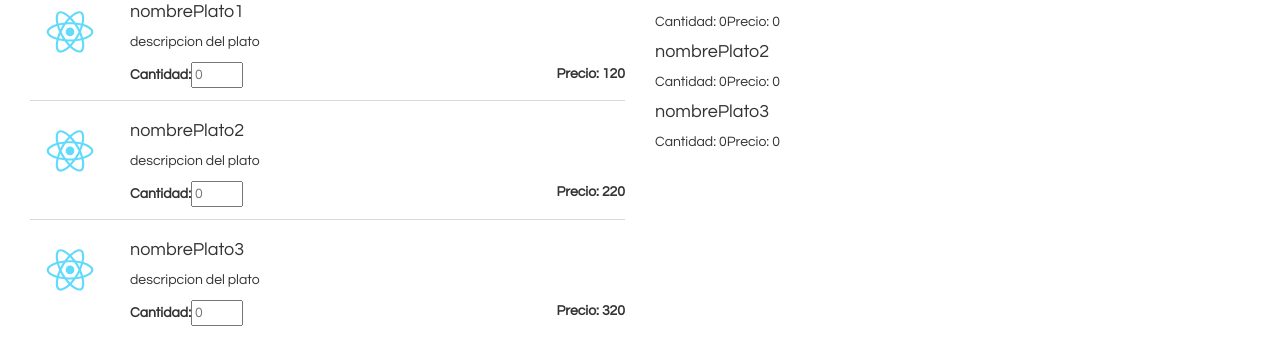
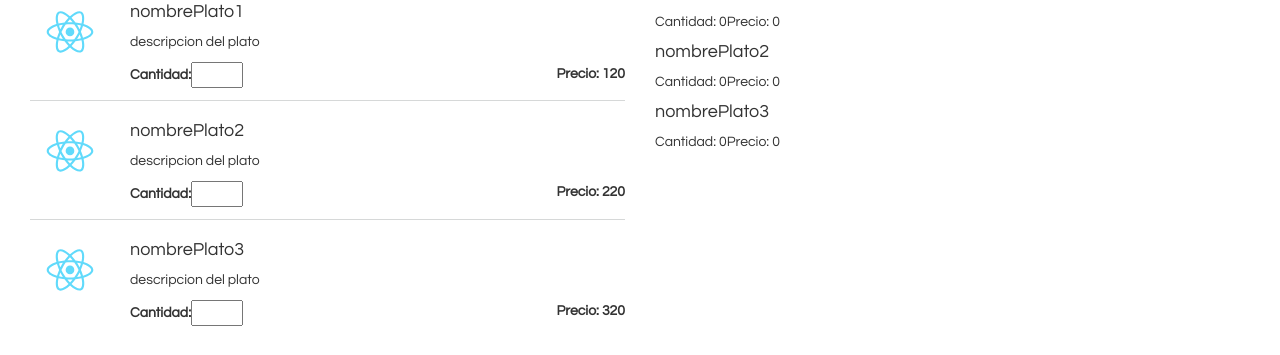
Before and after one commit to germanps/Restaurante, a React (Create React App) app: page / in a window 1280 px wide. Shown: the part 1404-1759 px from the top of the page. Built offline with nearby package versions, Linux system fonts and the light colour scheme.

Commit message:
Fix bugs Ordenar

```diff
--- a/src/components/Ordenar/Ordenar.js
+++ b/src/components/Ordenar/Ordenar.js
@@ -3,14 +3,14 @@ import './Ordenar.css';
 
 class Ordenar extends Component{
     actualizarCantidad(e){
-        this.props.hacerPedido(this.props.indice, event.target.value);
+        this.props.hacerPedido(this.props.indice, e.target.value);
     }
     render(){
         return(
             <div className="ordenar-inputs">
                 <div className="ordenar-inputs-cantidad">
                     <label> Cantidad: </label>
-                    <input onChange={this.actualizarCantidad.bind(this)} type="number" min='0' max='20' placeholder="0"/>
+                    <input onChange={this.actualizarCantidad.bind(this)} type="number" min="0" max="20" />
                 </div>
 
                 <label className="ordenar-inputs-precio"> Precio: {this.props.precio}</label>
--- a/src/components/Platos/Platos.js
+++ b/src/components/Platos/Platos.js
@@ -14,7 +14,7 @@ class Platos extends Component {
                     <div className="plato-contenido">
                         <h4 className="plato-title">{plato.nombre}</h4>
                         <p className="plato-descripcion">{plato.descripcion}</p>
-                        <Ordenar precio={plato.precio} index ={index} hacerPedido={ (indice_d,evento_d)=>{ VarTienda.ponerEnLaOrden(indice_d,evento_d)} }/>
+                        <Ordenar precio={plato.precio} indice={index} hacerPedido={ (indice_d, evento_d)=>{ VarTienda.ponerEnLaOrden(indice_d, evento_d)} }/>
                     </div>
                 </div>
             );
--- a/src/controller/tienda.js
+++ b/src/controller/tienda.js
@@ -33,7 +33,7 @@ class Tienda {
         this.platos.forEach((el, index) => {
             if(indicePlato === index){
                 //Si coinciden los indices actualizamos la cantidad
-                this.plato[index].cantidad = cantidadPlato;
+                this.platos[index].cantidad = cantidadPlato;
             }
         });
    }
```
Also changed, not shown: src/components/Lienzo/Lienzo.css (line endings or trailing spaces), 1 other file (tests, documents, lock files or other folders).
